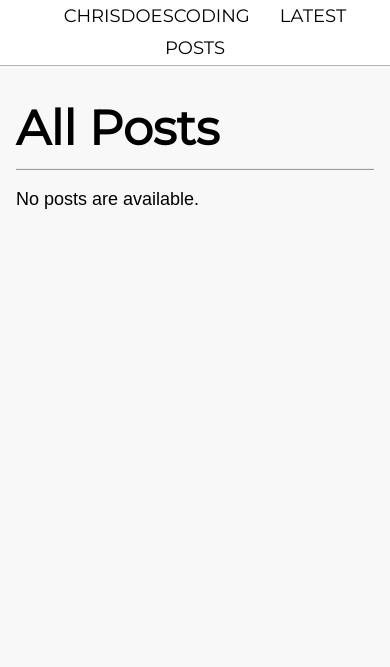
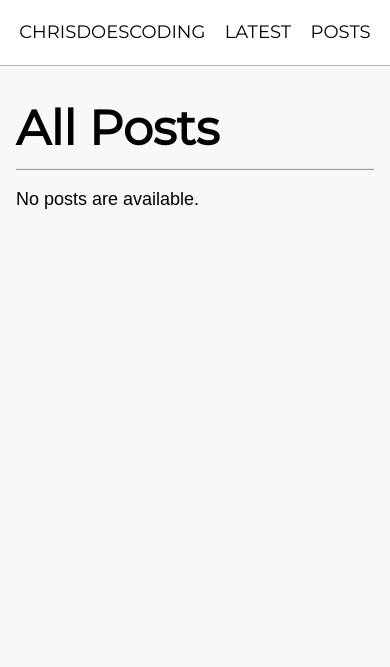
Before and after one commit to cs-cordero/chrisdoescoding.com, a Django app: template chrisdoescoding/posts/templates/list_view.html in a window 390 px wide. Shown: the top 667 px of the page. Run offline with Django 3.2, Linux system fonts and the light colour scheme; the template is opened without the code that fills it, so the values that code supplies are empty; some web fonts are replaced.

Commit message:
more responsive

```diff
--- a/chrisdoescoding/posts/static/posts/style.css
+++ b/chrisdoescoding/posts/static/posts/style.css
@@ -156,4 +156,7 @@ body {
     .navigation { flex: 0 1 auto; width: 100%;}
     .bumper-left { flex-basis: 0; }
     .bumper-right { flex-basis: 0; }
+    .header { justify-content: space-evenly; }
+    .header > a:first-child { margin-left: 0; }
+    .header-button { padding: 0; }
 }
```
